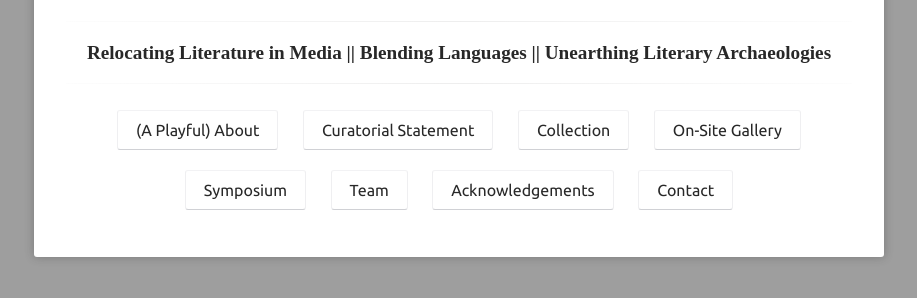
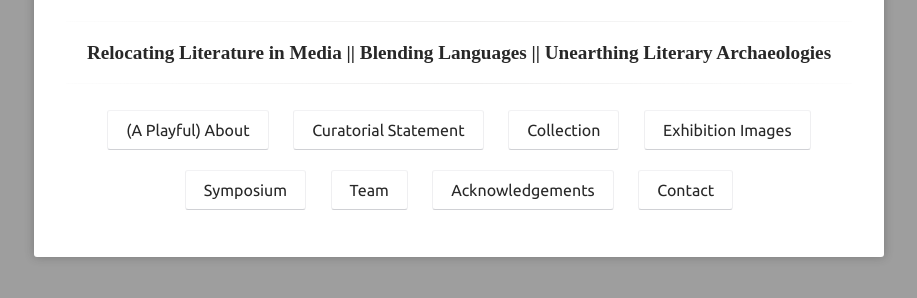
Before and after one commit to nolegacyexhibit/nolegacyexhibit.github.io, a Jekyll site: the page built from index.html, in a window 1280 px wide. Shown: the part 496-794 px from the top of the page, without its empty margins (181-1098 px from the left). Built offline with Jekyll 4.4.1, drawn with Linux system fonts in a browser that asks for light colours; some web fonts are replaced.

Commit message:
Update home.html

```diff
--- a/_layouts/home.html
+++ b/_layouts/home.html
@@ -45,8 +45,8 @@ layout: compress
                          <a class="btn zoombtn" href="{{ site.url }}/collection">
                          Collection
                          </a>
-                         <a class="btn zoombtn" href="{{ site.url }}/gallery">
-                         On-Site Gallery
+                         <a class="btn zoombtn" href="{{ site.url }}/exhibition">
+                         Exhibition Images
                          </a>
                          <a class="btn zoombtn" href="{{ site.url }}/symposium">
                          Symposium
```
